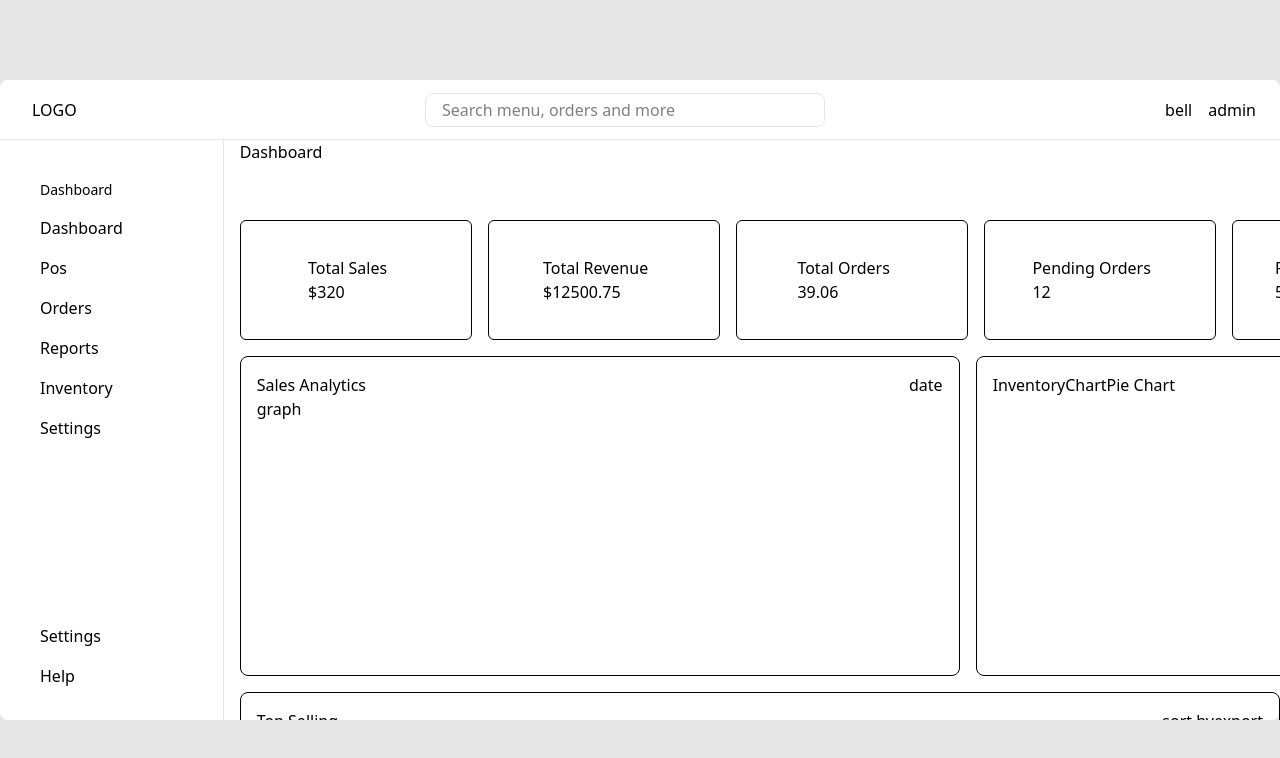
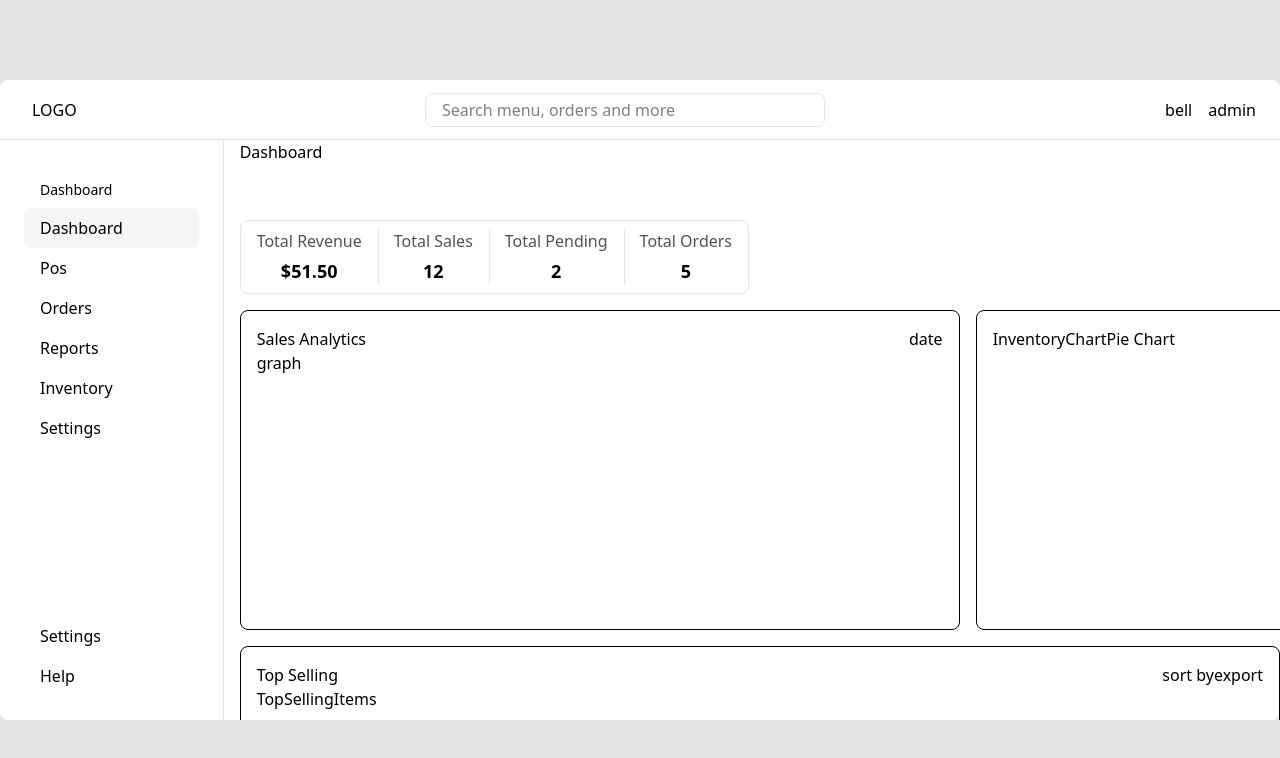
Before and after one commit to JonelBriones/cafe-business-dashboard, a Next.js app: page /dashboard in a window 1280 px wide. Shown: the top 758 px of the page. Built offline with nearby package versions, Linux system fonts and the light colour scheme.

Commit message:
added dashboard stats

```diff
--- a/app/dashboard/page.tsx
+++ b/app/dashboard/page.tsx
@@ -4,7 +4,9 @@ import RecentOrders from "@/features/dashboard/RecentOrders";
 import SalesChart from "@/features/dashboard/SalesChart";
 import TopSellingItems from "@/features/dashboard/TopSellingItems";
 import React, { Fragment } from "react";
-// https://dribbble.com/shots/23075802-Shipping-Management-Dashboard
+import { dailySalesData as dailySales } from "@/data/dailySales";
+import { mockOrders as orders } from "@/data/orders";
+
 const page = () => {
   return (
     <Fragment>
@@ -12,9 +14,8 @@ const page = () => {
         <span>Dashboard</span>
       </div>
       <div className="h-full flex flex-col gap-4">
-        <div className="overflow-x-scroll scrollbar-hide">
-          <DashboardStats />
-        </div>
+        <DashboardStats orders={orders} />
+
         <div className="flex gap-4 w-full  overflow-x-scroll scrollbar-hide">
           <SalesChart />
           <InventoryChart />
--- a/components/dashboard/cards/Dashboard.tsx
+++ b/components/dashboard/cards/Dashboard.tsx
@@ -40,7 +40,7 @@ const Dashboard = ({ children }: { children: React.ReactNode }) => {
                 <li
                   key={link}
                   className={`rounded-lg px-4 py-2 w-full cursor-pointer ${
-                    link == currentPathname
+                    link.toLowerCase() == currentPathname
                       ? "bg-neutral-100"
                       : "hover:bg-neutral-50"
                   } `}
--- a/components/dashboard/widgets/DashboardWidget.tsx
+++ b/components/dashboard/widgets/DashboardWidget.tsx
@@ -2,7 +2,7 @@ import React from "react";
 
 const DashboardWidget = ({ text, text_value }: any) => {
   return (
-    <div className="flex place-items-center justify-center border gap-4 rounded-md min-w-58 h-30">
+    <div className="flex place-items-center justify-center border gap-4 rounded-lg min-w-58 h-30">
       <div>
         <div className="flex flex-col">
           <span>{text}</span>
--- a/features/dashboard/DashboardStats.tsx
+++ b/features/dashboard/DashboardStats.tsx
@@ -1,37 +1,55 @@
-import DashboardWidget from "@/components/dashboard/widgets/DashboardWidget";
-import React from "react";
-
-const DashboardStats = () => {
-  const dashboardStats = {
-    totalSales: 320, // Total orders completed
-    totalRevenue: 12500.75, // Total revenue in USD
-    avgOrderValue: 39.06, // Average revenue per order
-    pendingOrders: 12, // Orders yet to be fulfilled
-    refundedOrders: 5, // Orders refunded
+import React, { Fragment } from "react";
+import { OrderItem } from "../orders/schemas/order";
+import { dollarFormat, getSubtotalWithTax } from "@/hooks/index";
+const DashboardStats = ({ orders }: { orders: OrderItem[] }) => {
+  const calculate_today_revenue = () => {
+    let total = 0;
+    for (let order of orders) {
+      let subtotal = order.items.reduce((a, b) => a + b.quantity + b.price, 0);
+      console.log("sub", subtotal);
+      total += subtotal;
+    }
+    return dollarFormat(parseFloat(getSubtotalWithTax(total)));
+  };
+  const calculate_today_pending_orders = () => {
+    let total = 0;
+    for (let order of orders) {
+      if (order.status === "Pending") total++;
+    }
+    return total;
+  };
+  const calculate_today_sales = () => {
+    let qty = 0;
+    for (let order of orders) {
+      let itemsQty = order.items.reduce((a, b) => a + b.quantity, 0);
+      qty += itemsQty;
+    }
+    return qty;
+  };
+  const stats = {
+    Revenue: calculate_today_revenue(),
+    Sales: calculate_today_sales(),
+    Pending: calculate_today_pending_orders(),
+    Orders: orders.length,
   };
 
   return (
-    <div className="flex gap-4">
-      <DashboardWidget
-        text={"Total Sales"}
-        text_value={`$${dashboardStats.totalSales}`}
-      />
-      <DashboardWidget
-        text={"Total Revenue"}
-        text_value={`$${dashboardStats.totalRevenue}`}
-      />
-      <DashboardWidget
-        text={"Total Orders"}
-        text_value={dashboardStats.avgOrderValue}
-      />
-      <DashboardWidget
-        text={"Pending Orders"}
-        text_value={dashboardStats.pendingOrders}
-      />
-      <DashboardWidget
-        text={"Refunded Orders"}
-        text_value={dashboardStats.refundedOrders}
-      />
+    <div className="flex gap-4 rounded-lg border border-neutral-200 p-2 px-4 w-fit">
+      {Object.keys(stats).map((stat, idx) => (
+        <Fragment key={idx}>
+          <div className="flex flex-col gap-1 place-items-center ">
+            <span className="text-neutral-600">Total {stat}</span>
+            <span className="text-lg font-semibold">
+              {stats[stat as keyof typeof stats]}
+            </span>
+          </div>
+          {idx < Object.keys(stats).length - 1 && (
+            <div className="relative">
+              <span className="absolute border-l border-neutral-200 w-[1px] h-full" />
+            </div>
+          )}
+        </Fragment>
+      ))}
     </div>
   );
 };
--- a/features/inventory/Inventory.tsx
+++ b/features/inventory/Inventory.tsx
@@ -26,6 +26,11 @@ const Inventory = () => {
     setMenuItems(updatedMenuItems);
     console.log(updatedMenuItems);
   };
+  const dollarFormat = (total: number) =>
+    total.toLocaleString("en-US", {
+      style: "currency",
+      currency: "USD",
+    });
 
   return (
     <div className="relative h-full">
@@ -67,7 +72,7 @@ const Inventory = () => {
                   {item.stock} / {item.minStock}
                 </span>
               </td>
-              <td className="p-4 text-left">{item.price}</td>
+              <td className="p-4 text-left">{dollarFormat(item.price)}</td>
               <td className="p-4 text-left">
                 <div className="flex place-items-center w-30 justify-between h-full gap-4">
                   <button
--- /dev/null
+++ b/hooks/index.ts
@@ -0,0 +1,15 @@
+export const getSubtotalWithTax = (subtotal: number) => {
+  const CALIFORNIA_TAX_RATE = 6.0;
+  const MANDATORY_LOCAL_RATE = 1.25;
+  const SALES_TAX_RATE = (CALIFORNIA_TAX_RATE + MANDATORY_LOCAL_RATE) / 100;
+  const ROUNDED_SALES = Math.round(SALES_TAX_RATE * 1000) / 1000;
+  const tax = parseFloat((subtotal * ROUNDED_SALES).toFixed(2));
+  const total = (subtotal + tax).toFixed(2);
+  return total;
+};
+
+export const dollarFormat = (total: number) =>
+  total.toLocaleString("en-US", {
+    style: "currency",
+    currency: "USD",
+  });
```
